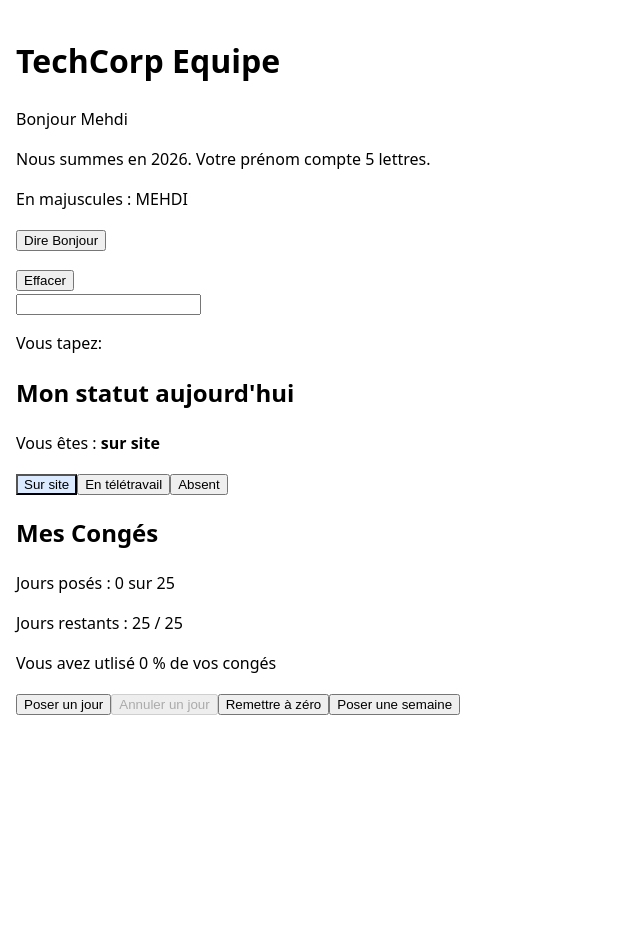
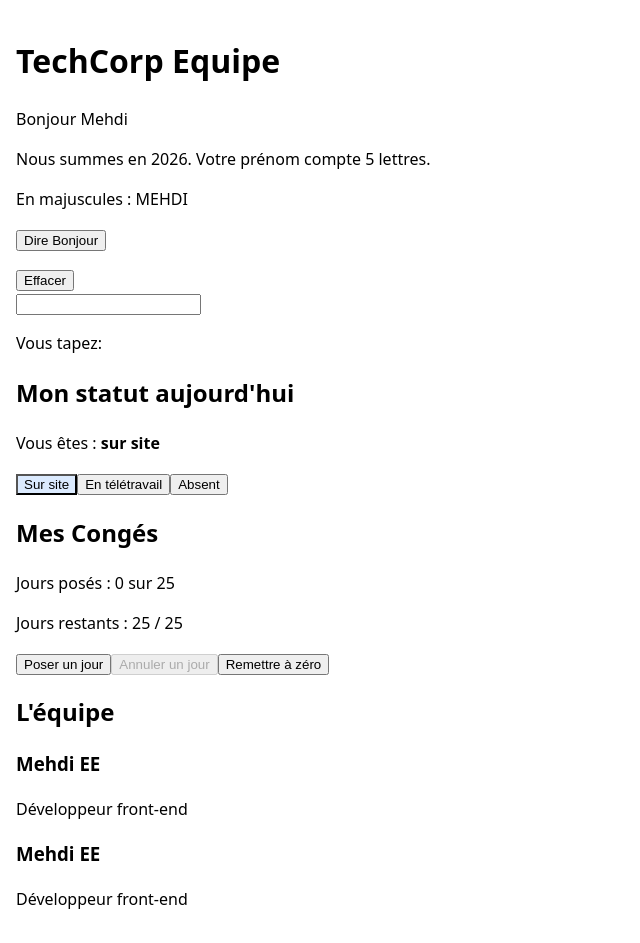
Before and after one commit to etsuee/tpAngularBonus, an Angular app: page / in a window 1280 px wide. Shown: the whole page, without its empty margins (0-640 px from the left). Before the commit the page ends 800 px from the top, so only its background shows below. Built offline with nearby package versions, Linux system fonts and the light colour scheme.

Commit message:
chore: module 8

```diff
--- a/src/app/app.css
+++ b/src/app/app.css
@@ -1,8 +1,3 @@
-.counter--empty {
-  color: #b91c1c;
-  font-weight: 700;
-}
-
 [aria-pressed='true'] {
   background-color: #dbeafe;
 }
--- a/src/app/app.html
+++ b/src/app/app.html
@@ -49,22 +49,12 @@
 
 <section aria-labelledby="leave-title">
   <h2 id="leave-title">Mes Congés</h2>
-  <p>Jours posés : {{ daysTaken() }} sur {{ totalDays }}</p>
+  <app-leave-counter />
+</section>
 
-  <p aria-live="polite" [class.counter--empty]="isEmpty()">
-    Jours restants : {{ remainingDays() }} / {{ totalDays }}
-  </p>
-
-  <p>Vous avez utlisé {{ usedPercent() }} % de vos congés</p>
-  <!-- @if (isEmpty()) {
-    <p>Vous avez posé tous vos jours.</p>
-  } -->
-
-  <button type="button" [disabled]="isEmpty()" (click)="addDay()">Poser un jour</button>
-  <button type="button" [disabled]="daysTaken() === 0" (click)="removeDay()">
-    Annuler un jour
-  </button>
-  <button type="button" (click)="reset()">Remettre à zéro</button>
-  <button type="button" (click)="addWeek()">Poser une semaine</button>
+<section aria-labelledby="team-title">
+  <h2 id="team-title">L'équipe</h2>
+  <app-employee-card />
+  <app-employee-card />
 </section>
 <router-outlet />
--- a/src/app/app.ts
+++ b/src/app/app.ts
@@ -1,11 +1,13 @@
-import { Component, computed, signal } from '@angular/core';
+import { Component, signal } from '@angular/core';
 import { RouterOutlet } from '@angular/router';
+import { EmployeeCard } from './employee-card/employee-card';
+import { LeaveCounter } from './leave-counter/leave-counter';
 
 // Un type qui n'accepte que ces 3 textes : une faute de frappe sera refusée
 type Status = 'sur site' | 'en télétravail' | 'absent';
 
 @Component({
-  imports: [RouterOutlet],
+  imports: [EmployeeCard, LeaveCounter, RouterOutlet],
   selector: 'app-root',
   styleUrl: './app.css',
   templateUrl: './app.html',
@@ -13,53 +15,17 @@ type Status = 'sur site' | 'en télétravail' | 'absent';
 export class App {
   protected readonly appName = 'TechCorp Equipe';
   protected readonly userName = 'Mehdi';
-  protected readonly totalDays = 25;
-  protected readonly daysTaken = signal(0);
-
-  // recalcule automatiquement quand daysTaken change
-  protected readonly remainingDays = computed(() => this.totalDays - this.daysTaken());
-  protected readonly isEmpty = computed(() => this.remainingDays() === 0);
-
-  protected readonly usedPercent = computed(() =>
-    Math.round((this.daysTaken() / this.totalDays) * 100),
-  );
-
   protected message = '';
-  protected typed = '';
 
   // Un signal qui contient le statu du jour, "sur site" au départ
   protected readonly status = signal<Status>('sur site');
-
-  protected changeStatus(newStatus: Status): void {
-    // set() remplace la valeru : l'écran se met à jour tout seul
-    this.status.set(newStatus);
-  }
-
-  protected addDay(): void {
-    this.daysTaken.update((days) => days + 1);
-  }
-
-  protected removeDay(): void {
-    this.daysTaken.update((days) => days - 1);
-  }
-
-  protected reset(): void {
-    this.daysTaken.set(0);
-  }
-
-  protected addWeek(): void {
-    this.daysTaken.update((days) => days + 5);
-  }
 
   protected sayHello(): void {
     this.message = 'Bienvenue dans TechCorp Equipe, ' + this.userName + ' !';
   }
 
-  protected clearMessage(): void {
-    this.message = '';
-  }
-
-  protected onType(inputValue: string): void {
-    this.typed = inputValue;
+  protected changeStatus(newStatus: Status): void {
+    // set() remplace la valeur : l'écran se met à jour tout seul
+    this.status.set(newStatus);
   }
 }
--- /dev/null
+++ b/src/app/employee-card/employee-card.html
@@ -0,0 +1,4 @@
+<article class="card">
+  <h3>Mehdi EE</h3>
+  <p>Développeur front-end</p>
+</article>
--- /dev/null
+++ b/src/app/employee-card/employee-card.ts
@@ -0,0 +1,9 @@
+import { Component } from '@angular/core';
+
+@Component({
+  imports: [],
+  selector: 'app-employee-card',
+  styleUrl: './employee-card.css',
+  templateUrl: './employee-card.html',
+})
+export class EmployeeCard {}
--- /dev/null
+++ b/src/app/leave-counter/leave-counter.css
@@ -0,0 +1,4 @@
+.counter--empty {
+  color: #b91c1c;
+  font-weight: 700;
+}
--- /dev/null
+++ b/src/app/leave-counter/leave-counter.html
@@ -0,0 +1,9 @@
+<p>Jours posés : {{ daysTaken() }} sur {{ totalDays }}</p>
+
+<p aria-live="polite" [class.counter--empty]="isEmpty()">
+  Jours restants : {{ remainingDays() }} / {{ totalDays }}
+</p>
+
+<button type="button" [disabled]="isEmpty()" (click)="addDay()">Poser un jour</button>
+<button type="button" [disabled]="daysTaken() === 0" (click)="removeDay()">Annuler un jour</button>
+<button type="button" (click)="reset()">Remettre à zéro</button>
--- /dev/null
+++ b/src/app/leave-counter/leave-counter.ts
@@ -0,0 +1,28 @@
+import { Component, computed, signal } from '@angular/core';
+
+@Component({
+  imports: [],
+  selector: 'app-leave-counter',
+  styleUrl: './leave-counter.css',
+  templateUrl: './leave-counter.html',
+})
+export class LeaveCounter {
+  protected readonly totalDays = 25;
+  protected readonly daysTaken = signal(0);
+
+  // Recalculés automatiquement quand daysTaken change
+  protected readonly remainingDays = computed(() => this.totalDays - this.daysTaken());
+  protected readonly isEmpty = computed(() => this.remainingDays() === 0);
+
+  protected addDay(): void {
+    this.daysTaken.update((days) => days + 1);
+  }
+
+  protected removeDay(): void {
+    this.daysTaken.update((days) => days - 1);
+  }
+
+  protected reset(): void {
+    this.daysTaken.set(0);
+  }
+}
```
Also changed, not shown: src/app/employee-card/employee-card.css (added).
